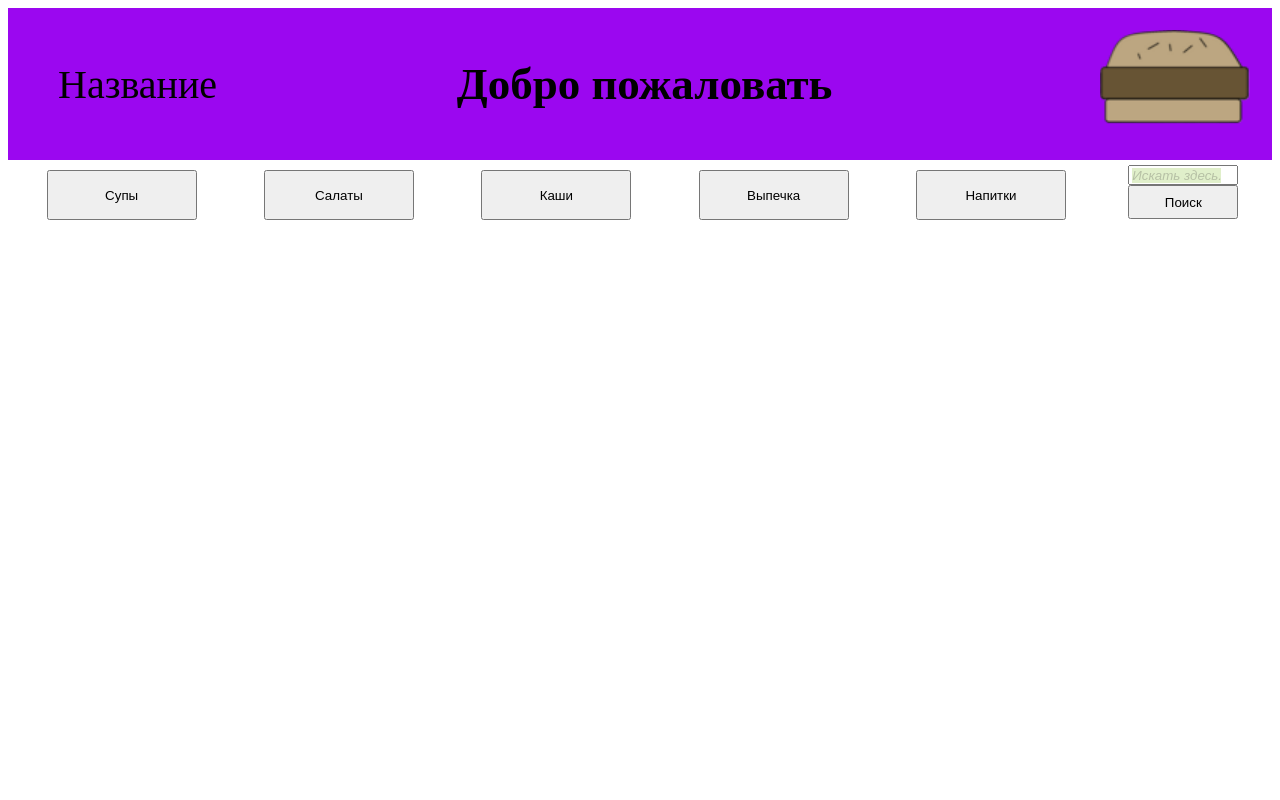
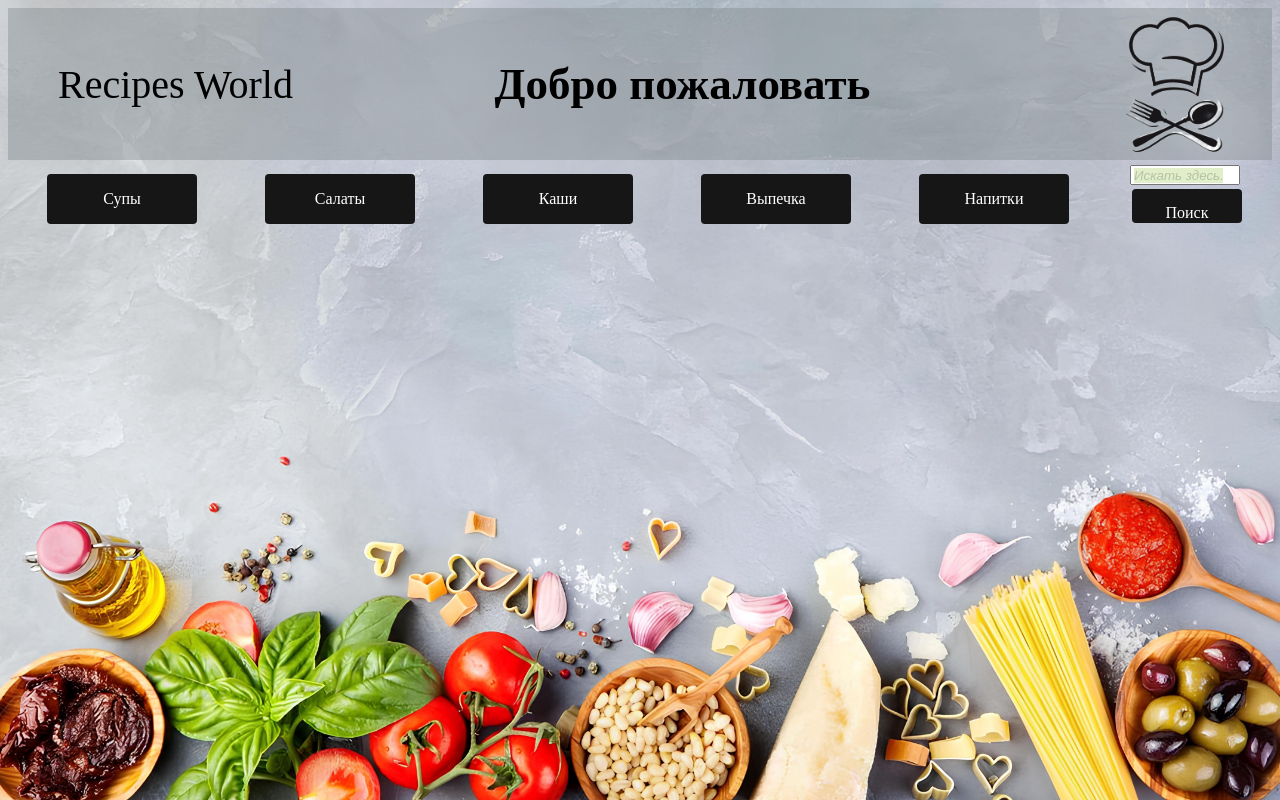
Before and after one commit to Elizabeth1608/RecipeWorld, a plain HTML site: page сайт/test 1.html in a window 1280 px wide. Drawn offline with Linux system fonts and the light colour scheme.

Commit message:
styles version v.1

```diff
--- a/сайт/ss 2.css
+++ b/сайт/ss 2.css
@@ -2,7 +2,7 @@ header {
     display: flex;
     justify-content: space-between;
     align-items: center;
-    background-color: #9b07f0;
+    background-color: #81dae6;
     color: #000000;
     padding: 50px;
   }
--- a/сайт/ss.css
+++ b/сайт/ss.css
@@ -1,15 +1,45 @@
 header {
-    display: flex;
-    justify-content: space-between;
-    align-items: center;
-    background-color: #9b07f0;
-    color: #000000;
-    padding: 50px;
-  }
+  display: flex;
+  justify-content: space-between;
+  align-items: center;
+  background-color: rgba(131, 140, 143, 0.425); /* Прозрачный фон с альфа-каналом */
+  color: #000000; /* Цвет текста */
+  padding: 50px;
+}
+
+.log1 img {
+  max-width: 100%; /* Ограничивает ширину */
+  height: auto; /* Сохраняет пропорции */
+  margin-top: -20px; /* Поднимает изображение на 10 пикселей */
+}
+
+button {
+  background-color: #151615; /* Цвет фона кнопки */
+  color: white; /* Цвет текста кнопки */
+  border: none; /* Убирает рамку */
+  padding: 15px 32px; /* Отступы внутри кнопки */
+  text-align: center; /* Выравнивание текста */
+  text-decoration: none; /* Убирает подчеркивание */
+  display: inline-block; /* Позволяет задавать размеры */
+  font-size: 16px; /* Размер шрифта */
+  font-family: 'Times New Roman', serif; /* Шрифт для кнопки */
+  margin: 4px 2px; /* Отступы вокруг кнопки */
+  cursor: pointer; /* Курсор при наведении */
+  border-radius: 4px; /* Скругление углов */
+
+}
+
+body {
+  font-family: 'Times New Roman', sans-serif; /* Задает шрифт для всего тела страницы */
+}
+
+.title, .welcome {
+  font-family: 'Times New Roman', serif; /* Задает другой шрифт для заголовков */
+}
+
 
 .title {
     font-size: 40px;
-
   }
 
 .welcome {
@@ -99,3 +129,12 @@ img{
     width: 110px;
     height: 20px;
   }
+
+  body {
+		background: #000 url(fon.jpg); /* Фоновый цвет и фоновый рисунок */
+    color: #fff; /* Цвет текста на странице */
+    background-attachment: fixed; /* Фон страницы фиксируется */
+    background-repeat: no-repeat; /* Изображение не повторяется */
+    background-size: cover; /* Изображение растягивается, чтобы покрыть весь фон */
+    background-position: center; /* Центрирует изображение */
+	}
--- a/сайт/test 1.html
+++ b/сайт/test 1.html
@@ -1,10 +1,10 @@
 <link rel="stylesheet" href="ss.css">
 <header>
-    <div class="title">Название</div>
+    <div class="title">Recipes World</div>
     <div class="welcome">Добро пожаловать</div>
-    <div class="logo">
-        <img src="logo.png" alt="Logo">
-        <img src="logo.png">
+    <div class="log1">
+        <img src="log1.png" alt="log1">
+        <img src="log1.png">
     </div>
   </header>
 
@@ -25,7 +25,7 @@
         <div class="dropdown-content">
           <a href="recipe1.html">Оливье</a>
           <a href="#">Селедь под шубой</a>
-          <a href="#">крабовый</a>
+          <a href="#">Крабовый</a>
         </div>
       </div>
     </div>
```
Also changed, not shown: сайт/fon.jpg (added), сайт/log1.png (added).
